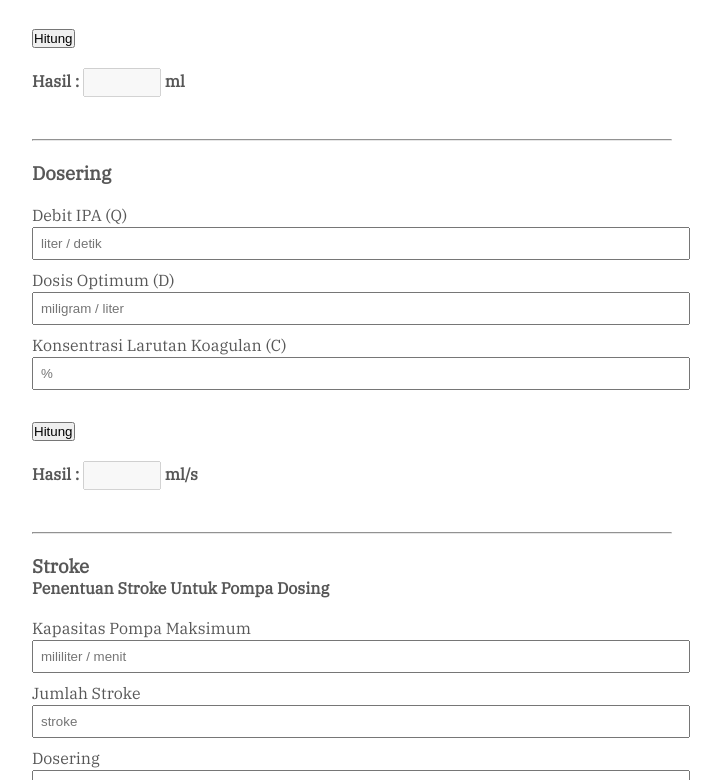
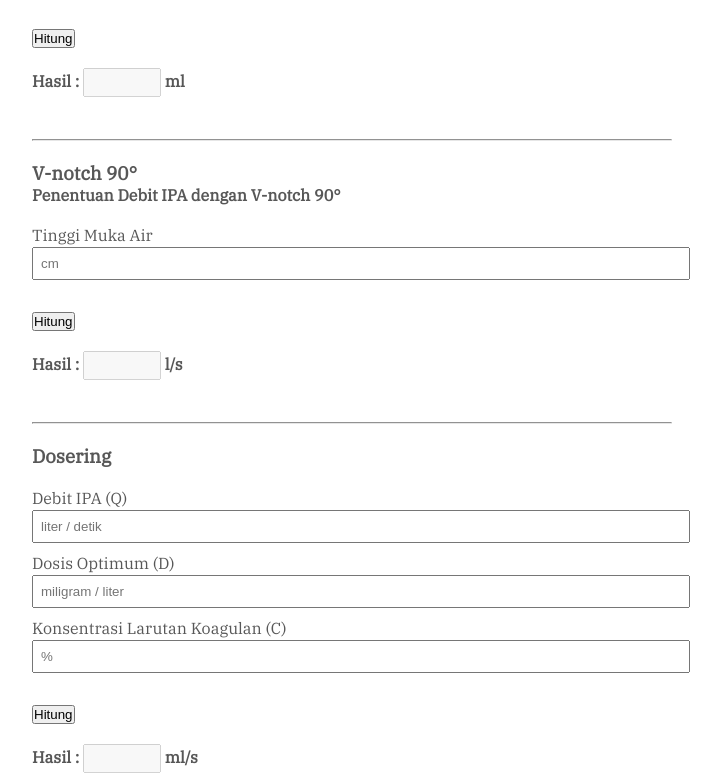
Before and after one commit to anugrahra/kalipa, a plain HTML site: page index.html in a window 1280 px wide. Shown: the part 747-1527 px from the top of the page, without its empty margins (288-1009 px from the left). Drawn offline with nearby package versions, Linux system fonts and the light colour scheme.

Commit message:
nambah hitung vnotch 90

```diff
--- a/index.html
+++ b/index.html
@@ -18,6 +18,7 @@
 			<center>
 				<a href="#konsenkoagulan">Konsentrasi Koagulan</a>&nbsp;|&nbsp;
 				<a href="#jartest">Jar Test</a>&nbsp;|&nbsp;
+				<a href="#vnotch">V-notch 90&deg;</a>&nbsp;|&nbsp;
 				<a href="#dosering">Dosering</a>&nbsp;|&nbsp;
 				<a href="#stroke">Stroke</a>&nbsp;|&nbsp;
 				<a href="#tentang">Tentang</a>
@@ -55,6 +56,19 @@
 				<button onclick="hitungJartest()">Hitung</button>
 				<br><br>
 				<b>Hasil : <input type="text" id="hJarTest" class="hasilhitung" disabled> ml</b>
+			</div>
+
+			<!-- V-notch 90 derajat -->
+			<div id="vnotch">
+				<br><br><hr><br>
+				<h3>V-notch 90&deg;</h3>
+				<h4>Penentuan Debit IPA dengan V-notch 90&deg;</h4>
+				<br>
+				<label for="hvnotch">Tinggi Muka Air</label><br>
+				<input id="hvnotch" class="inputtext" type="number" placeholder="cm" required><br><br>
+				<button onclick="hitungVnotch()">Hitung</button>
+				<br><br>
+				<b>Hasil : <input type="text" id="hasilVnotch" class="hasilhitung" disabled> l/s</b>
 			</div>
 
 			<!-- Dosering -->
--- a/js/script.js
+++ b/js/script.js
@@ -17,6 +17,14 @@ function hitungJartest() {
 	var volumekoagulan = ( dosisingin * beaker ) / ( konsenjar * 10000 );
 
 	document.getElementById("hJarTest").value = volumekoagulan;
+}
+
+function hitungVnotch() {
+	var hvnotch = document.getElementById("hvnotch").value;
+
+	var debitVnotch = 0.0134 * Math.pow( hvnotch, 5/2 );
+
+	document.getElementById("hasilVnotch").value = debitVnotch;
 }
 
 //Dosering
```
